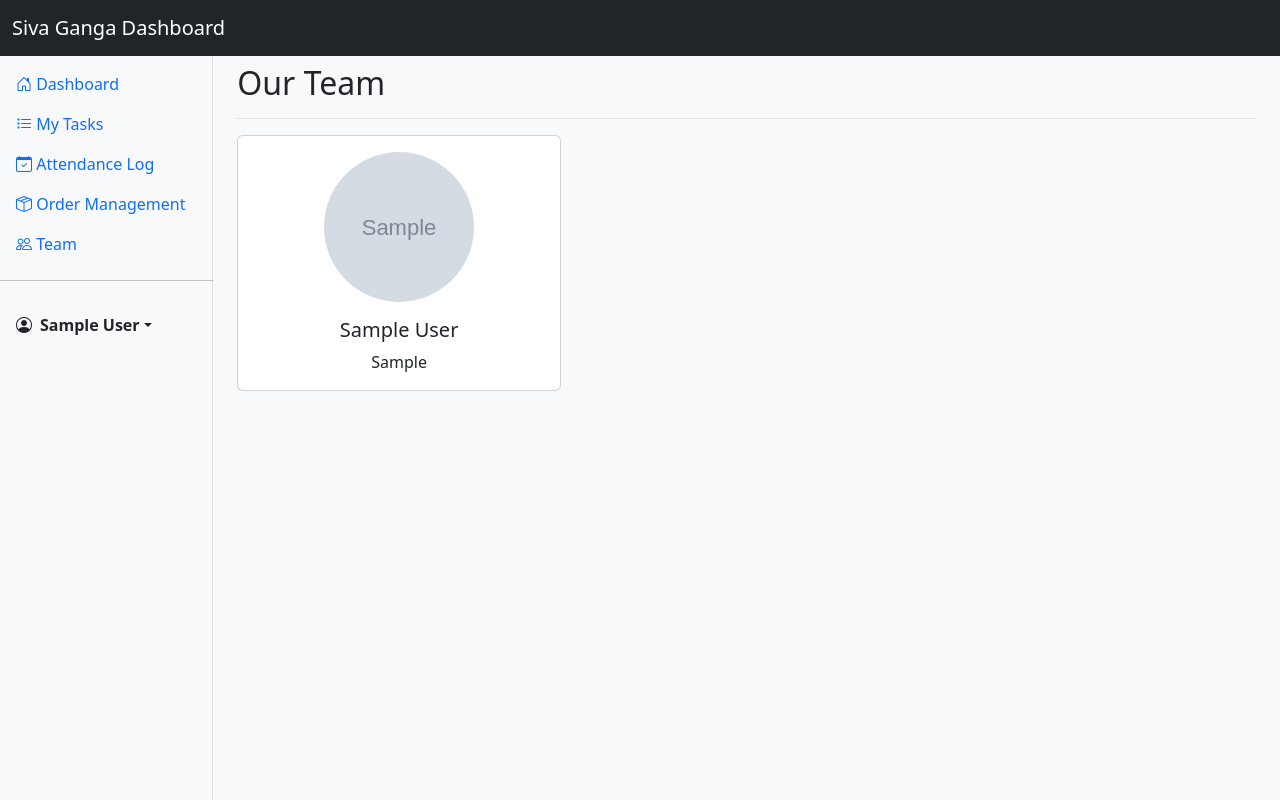
After one commit to priyeshdaspookulangara/um, a PHP site: page /team.php in a window 1280 px wide. The commit adds this page. Run offline with PHP 8.4, Linux system fonts and the light colour scheme; the visitor is signed in with stand-in values (Sample User, id 1); tables that the repository leaves empty hold one stand-in row (values such as "Sample post"); grey boxes marked "Sample" are stand-in pictures.

Commit message:
Add team feature with photos and designations
This commit introduces a new 'Team' page that displays staff members with their photos, names, and designations.

Key changes include:
- Modified the `staff_users` table to include `designation` and `photo_path` columns.
- Created a `team.php` page to display team members.
- Added a link to the team page in the dashboard sidebar.
- Updated the login process to use password hashing for improved security.
- Included a migration script for existing databases and a script to add a test user.

```diff
--- a/config.php
+++ b/config.php
@@ -1,8 +1,8 @@
 <?php
 // Database Configuration
-define('DB_HOST', 'localhost');
-define('DB_USERNAME', 'root');
-define('DB_PASSWORD', 'password');
+define('DB_HOST', '127.0.0.1');
+define('DB_USERNAME', 'sg_user');
+define('DB_PASSWORD', 'sg_password');
 define('DB_NAME', 'siva_ganga_db');
 
 // Timezone
--- a/dashboard.php
+++ b/dashboard.php
@@ -72,6 +72,7 @@ mysqli_close($connection);
                     <li class="nav-item"><a class="nav-link" href="dashboard.php"><i class="bi bi-list-task"></i> My Tasks</a></li>
                     <li class="nav-item"><a class="nav-link" href="attendance_log.php"><i class="bi bi-calendar-check"></i> Attendance Log</a></li>
                     <li class="nav-item"><a class="nav-link" href="orders.php"><i class="bi bi-box-seam"></i> Order Management</a></li>
+                    <li class="nav-item"><a class="nav-link" href="team.php"><i class="bi bi-people"></i> Team</a></li>
                 </ul>
                 <hr>
                 <div class="dropdown p-3">
--- a/schema.sql
+++ b/schema.sql
@@ -7,6 +7,8 @@ CREATE TABLE `staff_users` (
   `username` VARCHAR(255) UNIQUE NOT NULL,
   `password` VARCHAR(255) NOT NULL,
   `full_name` VARCHAR(255) NOT NULL,
+  `designation` VARCHAR(255),
+  `photo_path` VARCHAR(255),
   `is_active` TINYINT(1) DEFAULT 1
 );
 
--- /dev/null
+++ b/team.php
@@ -0,0 +1,105 @@
+<?php
+session_start();
+require_once 'db.php';
+
+// Check if the user is logged in, if not then redirect to login page
+if (!isset($_SESSION["user_id"])) {
+    header("Location: login.php");
+    exit();
+}
+
+$full_name = $_SESSION['full_name'];
+
+// --- Team Members Fetcher ---
+$connection = db_connect();
+$team_members = [];
+$query = "SELECT full_name, designation, photo_path FROM staff_users WHERE is_active = 1";
+$result = mysqli_query($connection, $query);
+if ($result) {
+    while ($row = mysqli_fetch_assoc($result)) {
+        $team_members[] = $row;
+    }
+}
+mysqli_close($connection);
+?>
+<!DOCTYPE html>
+<html lang="en">
+<head>
+    <meta charset="UTF-8">
+    <meta name="viewport" content="width=device-width, initial-scale=1.0">
+    <title>Team - Siva Ganga</title>
+    <link href="https://cdn.jsdelivr.net/npm/bootstrap@5.3.3/dist/css/bootstrap.min.css" rel="stylesheet">
+    <link rel="stylesheet" href="https://cdn.jsdelivr.net/npm/bootstrap-icons@1.11.3/font/bootstrap-icons.min.css">
+    <style>
+        body { background-color: #f8f9fa; }
+        .sidebar { position: fixed; top: 0; left: 0; bottom: 0; z-index: 100; padding: 48px 0 0; box-shadow: inset -1px 0 0 rgba(0, 0, 0, .1); }
+        .team-member-card {
+            margin-bottom: 20px;
+        }
+        .team-member-img {
+            width: 150px;
+            height: 150px;
+            object-fit: cover;
+            border-radius: 50%;
+        }
+    </style>
+</head>
+<body>
+
+<nav class="navbar navbar-expand-lg navbar-dark bg-dark fixed-top">
+    <div class="container-fluid"><a class="navbar-brand" href="dashboard.php">Siva Ganga Dashboard</a></div>
+</nav>
+
+<div class="container-fluid">
+    <div class="row">
+        <nav id="sidebarMenu" class="col-md-3 col-lg-2 d-md-block bg-light sidebar collapse">
+            <div class="position-sticky pt-3">
+                <ul class="nav flex-column">
+                    <li class="nav-item"><a class="nav-link" href="dashboard.php"><i class="bi bi-house-door"></i> Dashboard</a></li>
+                    <li class="nav-item"><a class="nav-link" href="dashboard.php"><i class="bi bi-list-task"></i> My Tasks</a></li>
+                    <li class="nav-item"><a class="nav-link" href="attendance_log.php"><i class="bi bi-calendar-check"></i> Attendance Log</a></li>
+                    <li class="nav-item"><a class="nav-link" href="orders.php"><i class="bi bi-box-seam"></i> Order Management</a></li>
+                    <li class="nav-item"><a class="nav-link active" aria-current="page" href="team.php"><i class="bi bi-people"></i> Team</a></li>
+                </ul>
+                <hr>
+                <div class="dropdown p-3">
+                    <a href="#" class="d-flex align-items-center text-dark text-decoration-none dropdown-toggle" data-bs-toggle="dropdown" aria-expanded="false">
+                        <i class="bi bi-person-circle me-2"></i>
+                        <strong><?php echo htmlspecialchars($full_name); ?></strong>
+                    </a>
+                    <ul class="dropdown-menu dropdown-menu-dark text-small shadow" aria-labelledby="dropdownUser1">
+                        <li><a class="dropdown-item" href="logout.php">Sign out</a></li>
+                    </ul>
+                </div>
+            </div>
+        </nav>
+
+        <main class="col-md-9 ms-sm-auto col-lg-10 px-md-4 pt-5">
+            <div class="d-flex justify-content-between flex-wrap flex-md-nowrap align-items-center pt-3 pb-2 mb-3 border-bottom">
+                <h1 class="h2">Our Team</h1>
+            </div>
+
+            <div class="row">
+                <?php if (empty($team_members)): ?>
+                    <p>No team members found.</p>
+                <?php else: ?>
+                    <?php foreach ($team_members as $member): ?>
+                        <div class="col-md-4 team-member-card">
+                            <div class="card">
+                                <img src="<?php echo htmlspecialchars($member['photo_path'] ?? 'team_images/default.png'); ?>" class="card-img-top team-member-img mx-auto d-block mt-3" alt="<?php echo htmlspecialchars($member['full_name']); ?>">
+                                <div class="card-body text-center">
+                                    <h5 class="card-title"><?php echo htmlspecialchars($member['full_name']); ?></h5>
+                                    <p class="card-text"><?php echo htmlspecialchars($member['designation']); ?></p>
+                                </div>
+                            </div>
+                        </div>
+                    <?php endforeach; ?>
+                <?php endif; ?>
+            </div>
+        </main>
+    </div>
+</div>
+
+<script src="https://cdn.jsdelivr.net/npm/bootstrap@5.3.3/dist/js/bootstrap.bundle.min.js"></script>
+</body>
+</html>
```
Also changed, not shown: add_test_user.php (added, +30 -0 lines), login.php (+5 -2 lines), migration_add_team_fields.php (added, +29 -0 lines), team_images/default.png (added), team_images/test.png (added).
